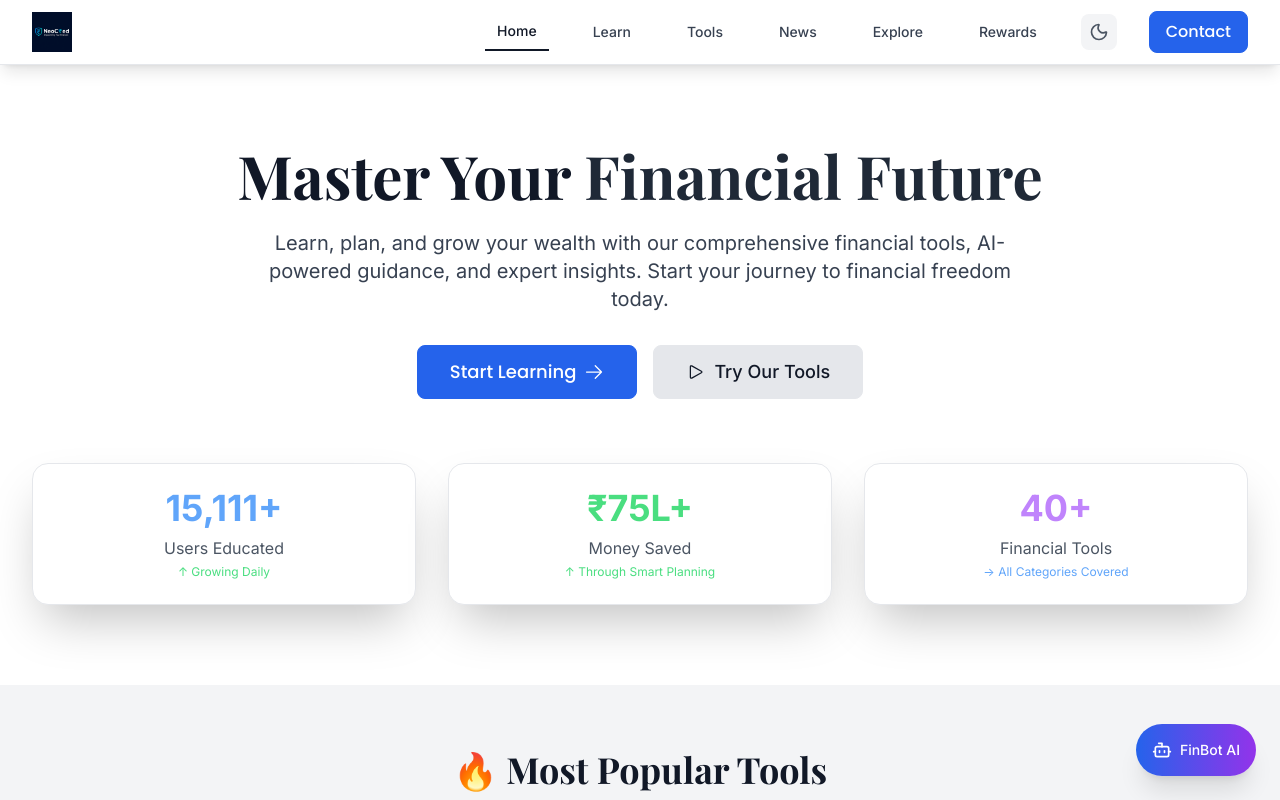
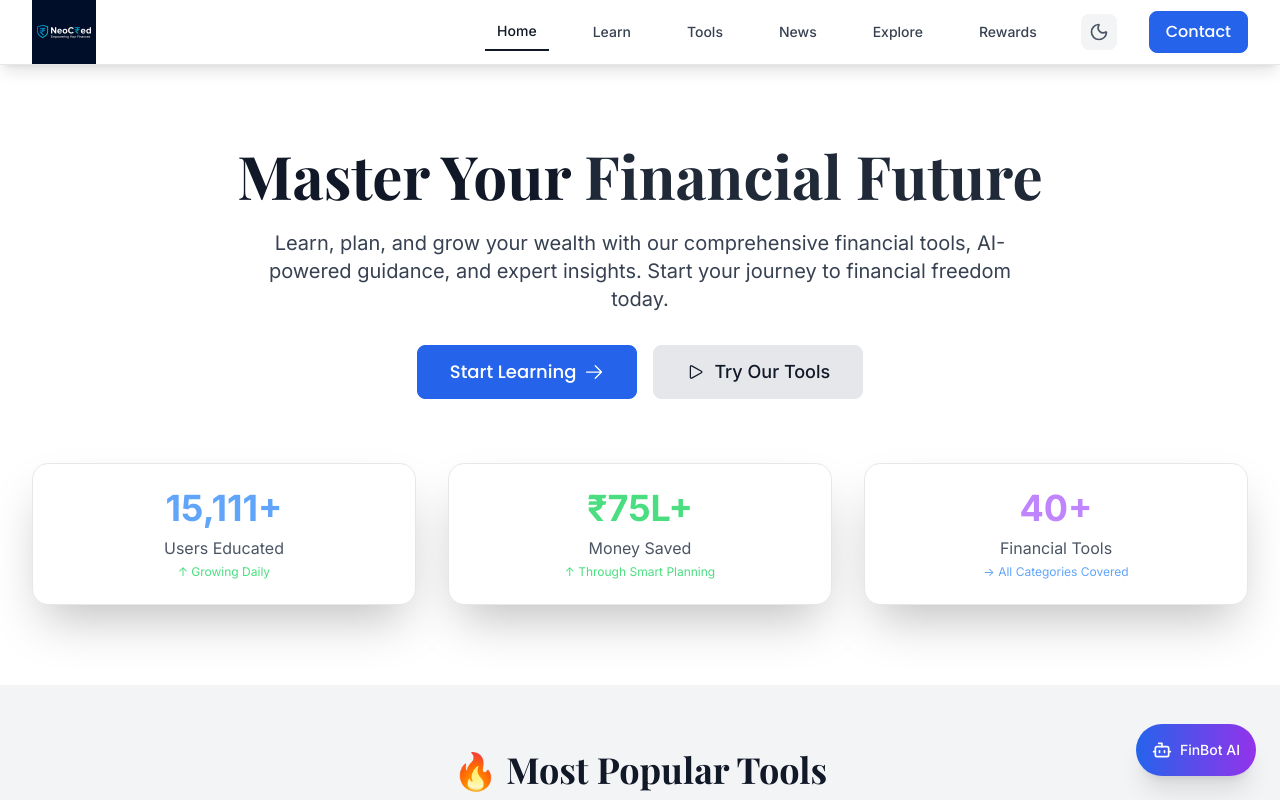
Before and after one commit to Rakesh-dev369/Neocred.in, a React (Vite) app in the folder frontend/: page / in a window 1280 px wide. Shown: the top 800 px of the page. Built offline with nearby package versions, Linux system fonts and the light colour scheme.

Commit message:
improve-logo-size-quality

```diff
--- a/frontend/src/components/Navbar.jsx
+++ b/frontend/src/components/Navbar.jsx
@@ -27,7 +27,8 @@ export default function Navbar() {
               <img
                 src="/logo.png"
                 alt="NeoCred"
-                className="h-8 w-auto sm:h-10 hover:opacity-80 transition-opacity duration-200"
+                className="h-12 w-auto sm:h-14 md:h-16 hover:opacity-80 transition-opacity duration-200 object-contain"
+                style={{ imageRendering: 'crisp-edges' }}
               />
             </Link>
           </div>
```
